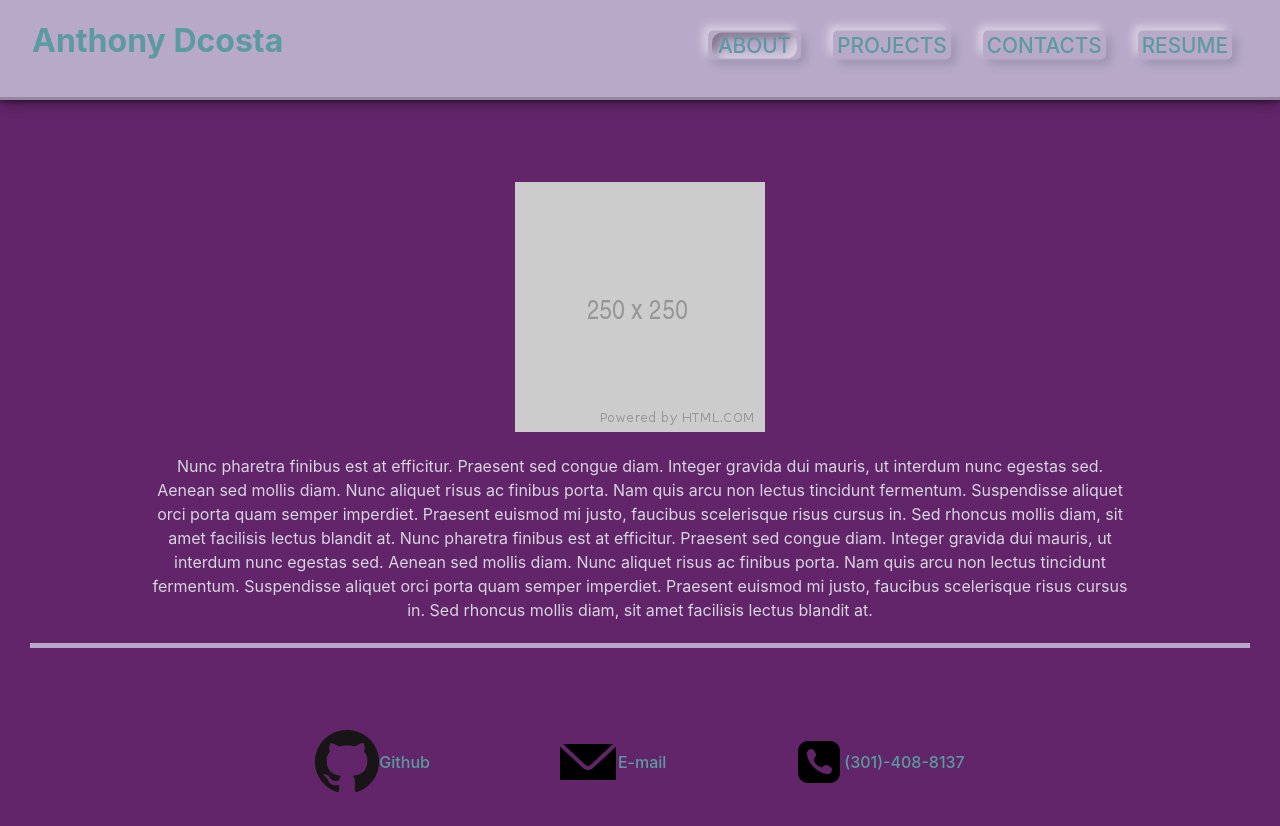
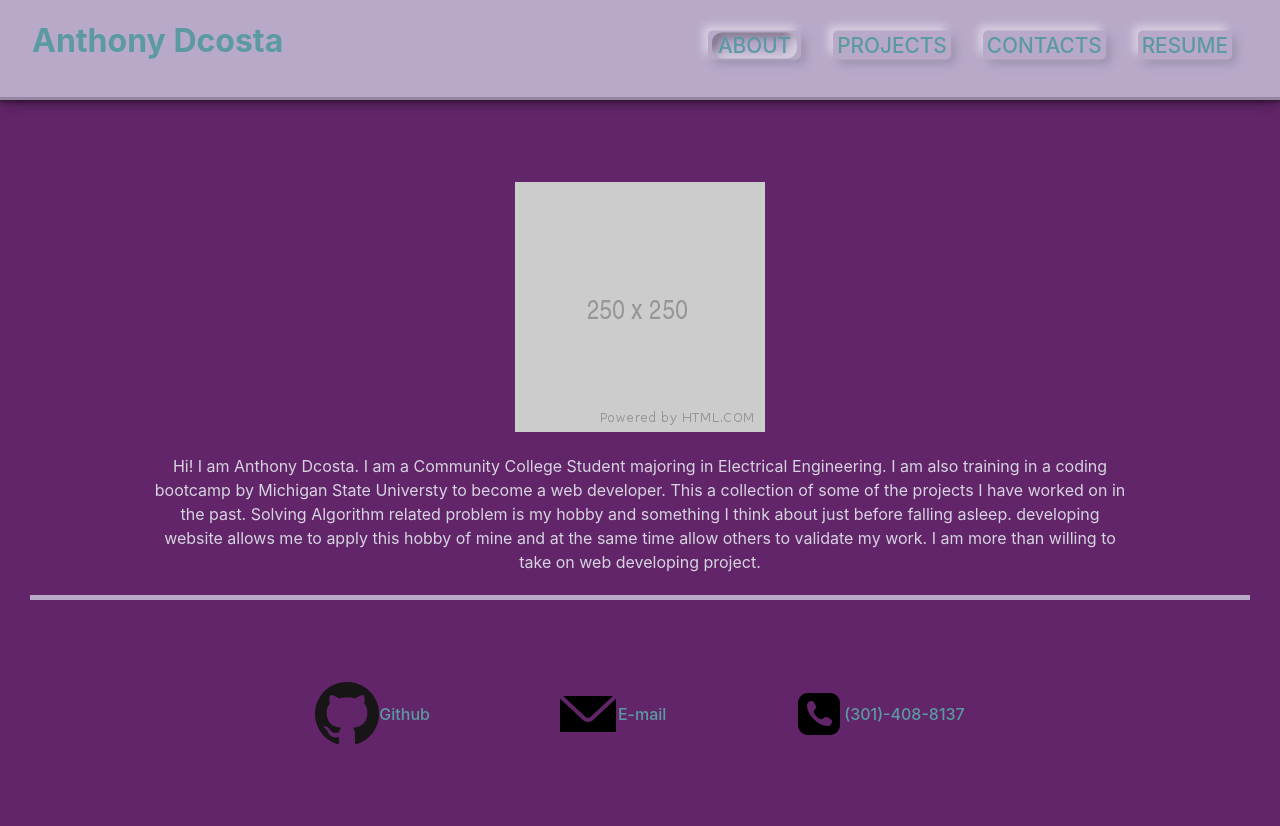
Before and after one commit to ancosta993/recreate-react-portfolio, a React (Create React App) app: page / in a window 1280 px wide. Both pictures are taken after a click on the button "Get Started". After the commit the page ends 800 px from the top, so only its background shows below. Built offline with nearby package versions, Linux system fonts and the light colour scheme.

Commit message:
changed the about page

```diff
--- a/src/components/pages/About.js
+++ b/src/components/pages/About.js
@@ -7,18 +7,9 @@ function About(){
       <section className='about-container'>
         <img className='about-image' src={require(`../../assets/150.png`)} alt='Anthony'/>
         <p className='about-text'>
-          Nunc pharetra finibus est at efficitur. Praesent sed congue diam.
-          Integer gravida dui mauris, ut interdum nunc egestas sed. Aenean sed
-          mollis diam. Nunc aliquet risus ac finibus porta. Nam quis arcu non
-          lectus tincidunt fermentum. Suspendisse aliquet orci porta quam semper
-          imperdiet. Praesent euismod mi justo, faucibus scelerisque risus cursus
-          in. Sed rhoncus mollis diam, sit amet facilisis lectus blandit at.
-          Nunc pharetra finibus est at efficitur. Praesent sed congue diam.
-          Integer gravida dui mauris, ut interdum nunc egestas sed. Aenean sed
-          mollis diam. Nunc aliquet risus ac finibus porta. Nam quis arcu non
-          lectus tincidunt fermentum. Suspendisse aliquet orci porta quam semper
-          imperdiet. Praesent euismod mi justo, faucibus scelerisque risus cursus
-          in. Sed rhoncus mollis diam, sit amet facilisis lectus blandit at.
+        Hi! I am Anthony Dcosta. I am a Community College Student majoring in Electrical Engineering. I am also training in a coding bootcamp by Michigan State Universty to become a web developer. This a collection of some of the projects I have worked on in the past.
+
+        Solving Algorithm related problem is my hobby and something I think about just before falling asleep. developing website allows me to apply this hobby of mine and at the same time allow others to validate my work. I am more than willing to take on web developing project.
         </p>
       </section>
     </>
```
